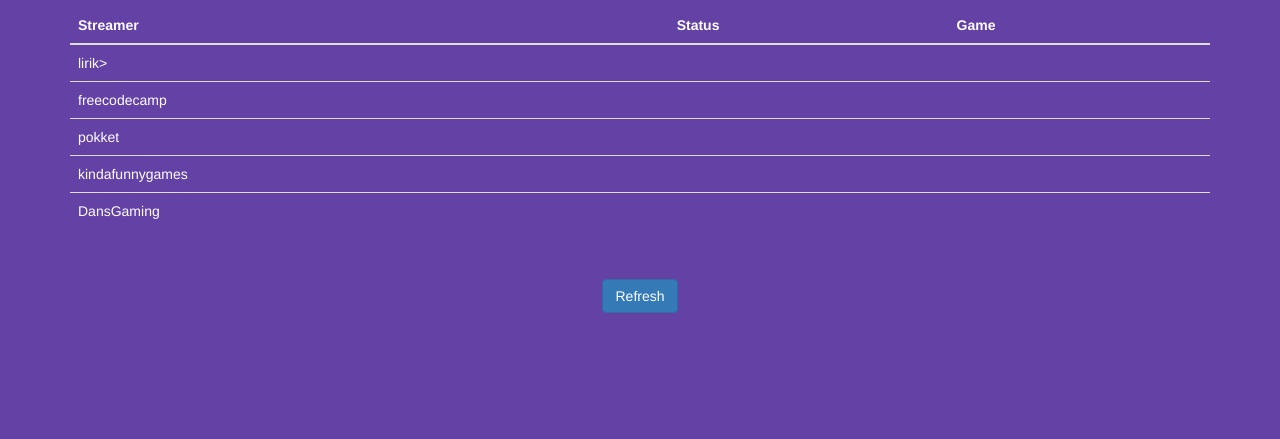
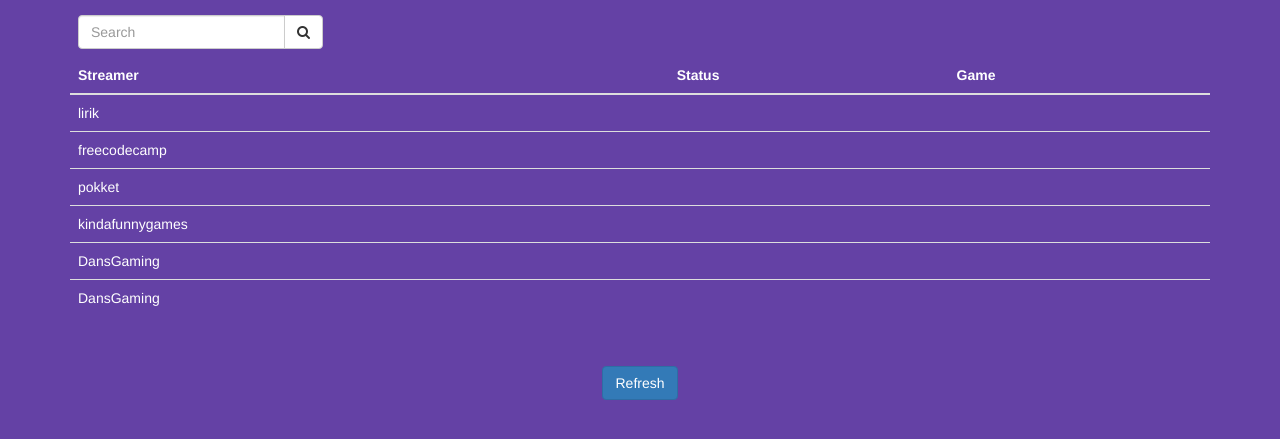
Before and after one commit to JayKamana/Twitch-TV, a plain HTML site: page index.html in a window 1280 px wide. Shown: the part 63-502 px from the top of the page. Drawn offline with nearby package versions, Linux system fonts and the light colour scheme; no server answers.

Commit message:
add search button

```diff
--- a/index.html
+++ b/index.html
@@ -7,7 +7,7 @@
 	<meta name="viewport" content="width=device-width, initial-scale=1">
 
 	<link rel="stylesheet" href="https://maxcdn.bootstrapcdn.com/bootstrap/3.3.5/css/bootstrap.min.css">
-
+	<link rel="stylesheet" href="https://maxcdn.bootstrapcdn.com/font-awesome/4.7.0/css/font-awesome.min.css">
 	<link rel="stylesheet" type="text/css" href="stylesheets/main.css">
 </head>
 <body>
@@ -15,7 +15,17 @@
 <h1>Welcome to Twitch TV</h1>
 
 	<div class="container">
-		<table class="table table-hover">
+
+		<form class="navbar-form" role="search">
+          <div class="input-group add-on">
+            <input type="text" class="form-control" placeholder="Search" id="myInput" onkeyup="myFunction()">
+            <div class="input-group-btn">
+              <button class="btn btn-default" type="submit"><i class="fa fa-search" aria-hidden="true"></i></button>
+            </div>
+          </div>
+        </form>
+
+		<table class="table table-hover" id="myTable">
 			<thead>
 				<tr>
 					<th>Streamer</th>
@@ -25,7 +35,7 @@
 			</thead>
 			<tbody>
 				<tr>
-					<td class="lirik"><a href="twitch.tv/freecodecamp">lirik</a>></td>
+					<td class="lirik"><a href="twitch.tv/freecodecamp">lirik</a></td>
 					<td class="live"></td>
 					<td class="game"></td>
 				</tr>
@@ -41,6 +51,11 @@
 				</tr>
 				<tr>
 					<td class="kindafunnygames"><a href="twitch.tv/kindafunnygames">kindafunnygames</a></td>
+					<td class="live"></td>
+					<td class="game"></td>
+				</tr>
+				<tr>
+					<td class="GoldGlove"><a href="twitch.tv/GoldGlove">DansGaming</a></td>
 					<td class="live"></td>
 					<td class="game"></td>
 				</tr>
@@ -63,5 +78,26 @@
 <script type="text/javascript" src="js/jquery.js"></script>
 <script src="https://maxcdn.bootstrapcdn.com/bootstrap/3.3.5/js/bootstrap.min.js"></script>
 <script type="text/javascript" src="js/script.js"></script>
+<script>
+	function myFunction() {
+
+	  var input, filter, table, tr, td, i;
+	  input = document.getElementById("myInput");
+	  filter = input.value.toUpperCase();
+	  table = document.getElementById("myTable");
+	  tr = table.getElementsByTagName("tr");
+
+	  for (i = 0; i < tr.length; i++) {
+	    td = tr[i].getElementsByTagName("td")[0];
+	    if (td) {
+	      if (td.innerHTML.toUpperCase().indexOf(filter) > -1) {
+	        tr[i].style.display = "";
+	      } else {
+	        tr[i].style.display = "none";
+	      }
+	    }
+	  }
+	}
+</script>
 </body>
 </html>
--- a/js/script.js
+++ b/js/script.js
@@ -1,6 +1,6 @@
 $(function(){
 
-	var streamers = ["lirik", "freecodecamp", "pokket", "kindafunnygames", "DansGaming"]
+	var streamers = ["lirik", "freecodecamp", "pokket", "kindafunnygames", "GoldGlove", "DansGaming"]
 
 	function checkStream(){
 
--- a/stylesheets/main.css
+++ b/stylesheets/main.css
@@ -37,3 +37,28 @@ a {
     display: inline-block;
     margin-right: 10px;
 }
+
+.table>tbody>tr>td,.live,
+.table>tbody>tr>td,.game {
+	vertical-align: middle;
+}
+
+.navbar-form {
+	padding-left: 8px;
+}
+
+input {
+  color: #6441a5;
+  font-family: "Helvetica Neue", Arial, sans-serif;
+  font-size: 13px;
+  line-height: 20px;
+  display: block;
+  width: 163px;
+  height: 14px;
+  padding: 6px 27px 6px 12px;
+  cursor: pointer;
+  background-color: rgb(204, 204, 204);
+  border: none;
+  border-radius: 13px 13px 13px 13px;
+  box-shadow: 0px 1px 2px rgba(0, 0, 0, 0.2) inset;
+}
```
